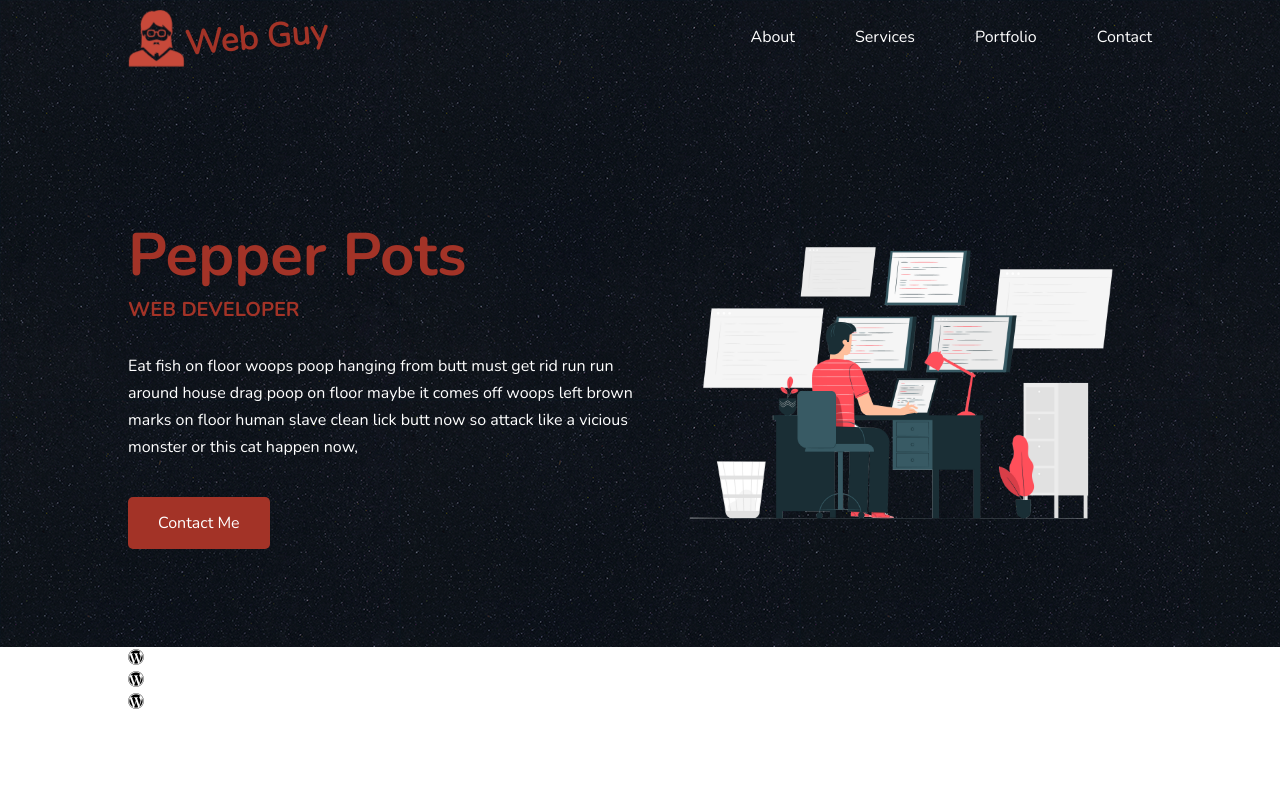
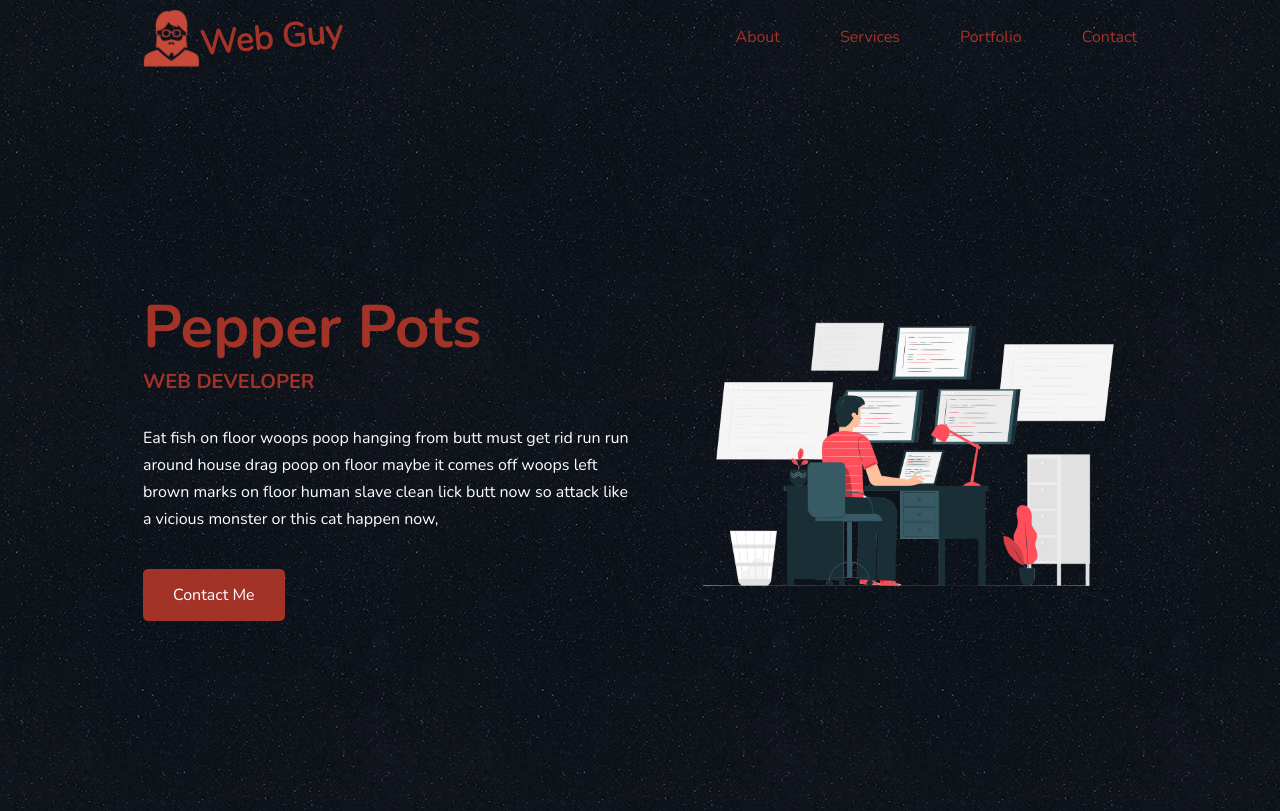
Before and after one commit to bongbonnggg/bongbonnggg.github.io, a plain HTML site: page index.html in a window 1280 px wide. Shown: the top 811 px of the page. Drawn offline with nearby package versions, Linux system fonts and the light colour scheme.

Commit message:
Update style.css

```diff
--- a/style.css
+++ b/style.css
@@ -8,6 +8,7 @@
 body {
   margin: 0;
   font-family: "Nunito", sans-serif;
+  background: url(/images/banner-bg.jpg);
 }
 h1,
 h2,
@@ -28,6 +29,9 @@ a {
 }
 
 /* HEADER */
+header {
+  margin: 10px 0;
+}
 header img {
   width: 200px;
 }
@@ -35,6 +39,7 @@ header .wrapper {
   display: flex;
   justify-content: space-between;
   margin: 10px 0;
+  padding: 0 15px;
 }
 header ul {
   display: flex;
@@ -44,17 +49,11 @@ header ul li {
   margin-left: 60px;
 }
 header ul li a {
-  color: #fff;
-}
-
-/* MAIN */
-main {
-  margin-top: -77px;
+  color: #a33327;
 }
 
 /* BANNER */
 #banner {
-  background: url(/images/banner-bg.jpg);
   padding: 200px 0 100px;
 }
 #banner .wrapper {
@@ -63,7 +62,8 @@ main {
   align-items: center;
 }
 #banner .content {
-  width: 50%;
+  flex: 1;
+  margin: 0 15px;
 }
 #banner .content h1 {
   font-size: 60px;
@@ -88,8 +88,21 @@ main {
   border-radius: 5px;
 }
 #banner .img {
-  flex: 50%;
+  flex: 1;
 }
 #banner img {
   width: 100%;
 }
+
+/* SERVICES */
+#services {
+  padding: 150px 0;
+}
+#services .wrapper {
+  display: flex;
+}
+#services .card {
+  background: #fff;
+  flex: 1;
+  margin: 0 15px;
+}
```
